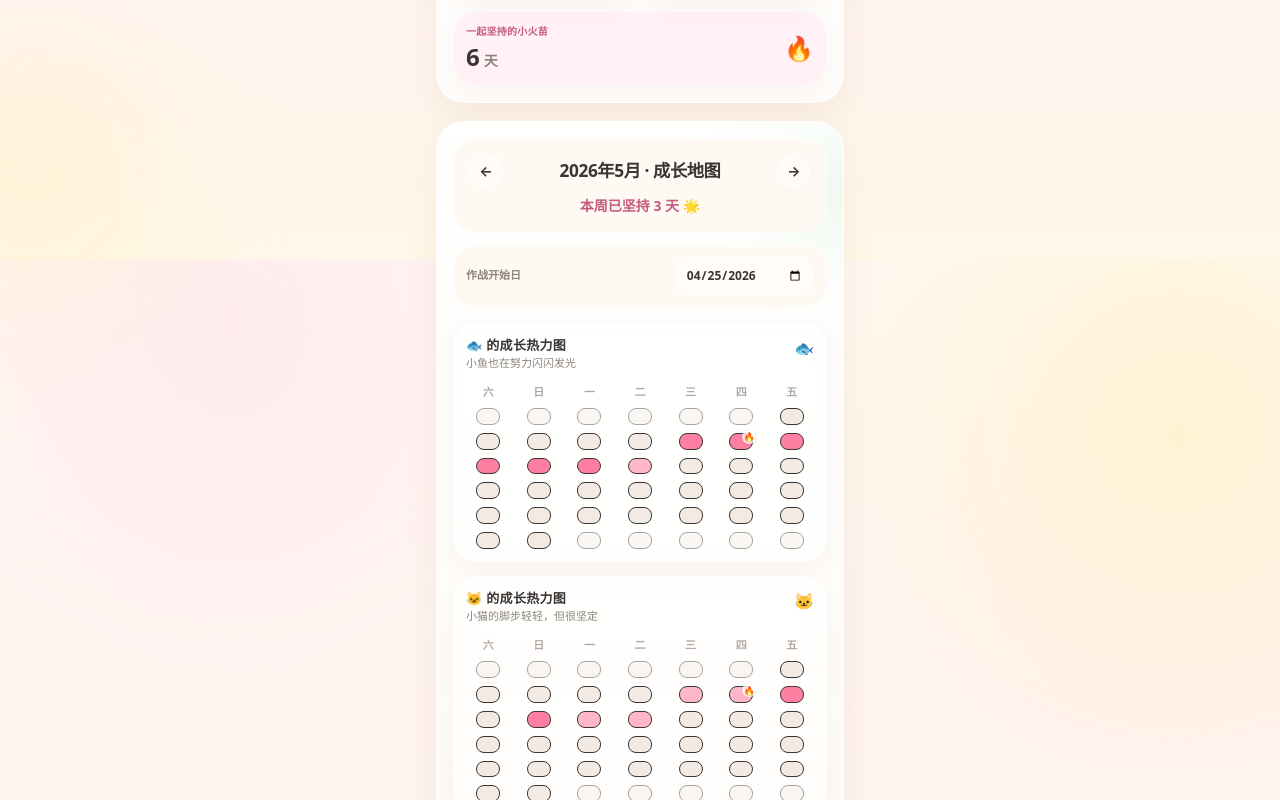
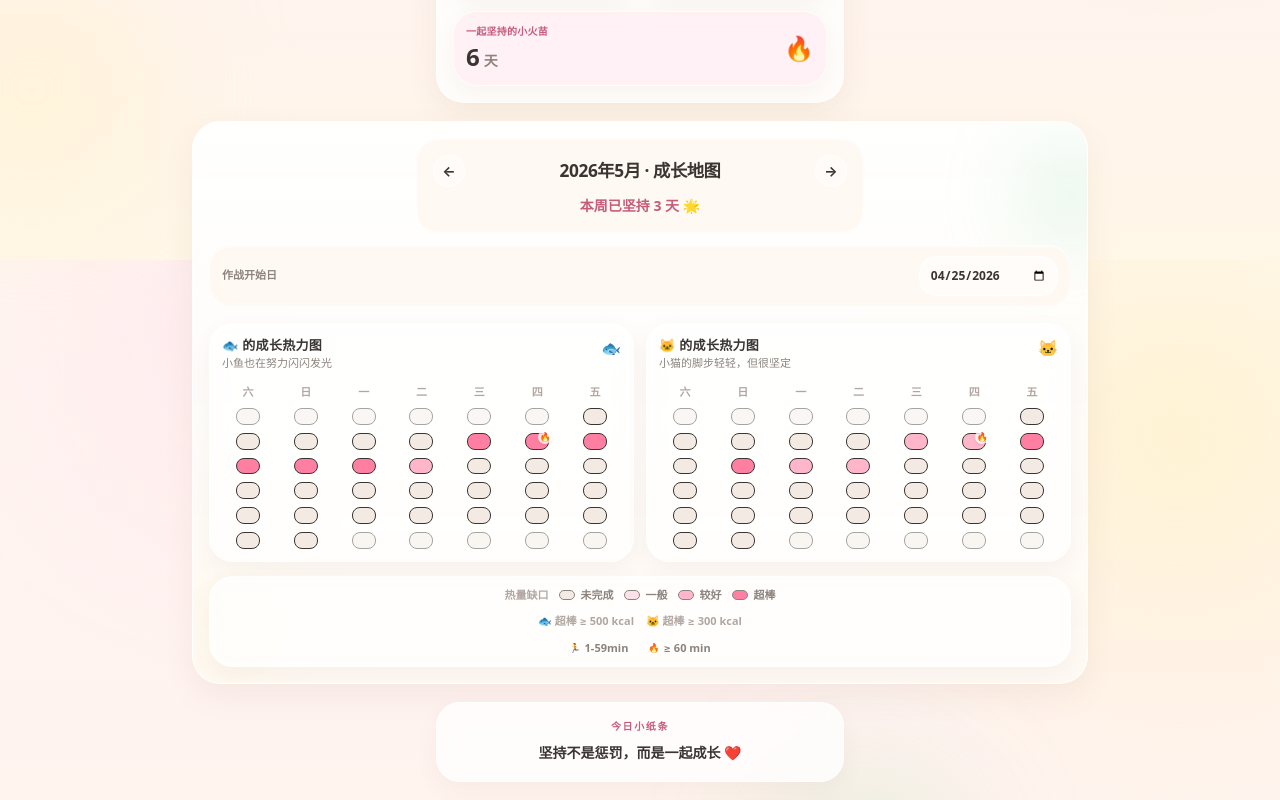
Before and after one commit to JIDAIN/couple_better_game, a Next.js app: page / in a window 1280 px wide. Shown: the part 540-1340 px from the top of the page. Built offline with nearby package versions, Linux system fonts and the light colour scheme.

Commit message:
style: make heatmaps responsive side by side

```diff
--- a/components/home/DualMonthlyHeatmaps.tsx
+++ b/components/home/DualMonthlyHeatmaps.tsx
@@ -92,7 +92,7 @@ export function DualMonthlyHeatmaps() {
 
   return (
     <section
-      className="ui-card-hero ui-card-main relative overflow-hidden sm:p-5"
+      className="ui-card-hero ui-card-main relative w-full overflow-hidden sm:p-5 md:w-[min(56rem,calc(100vw-2.5rem))] md:self-center"
       aria-label="当月成就"
     >
       <div
@@ -148,7 +148,7 @@ export function DualMonthlyHeatmaps() {
         </div>
       </div>
 
-      <div className="relative mt-4 space-y-3.5">
+      <div className="relative mt-4 grid grid-cols-1 gap-3 md:grid-cols-2">
         <PlayerHeatmap
           title="🐟 的成长热力图"
           subtitle="小鱼也在努力闪闪发光"
--- a/components/home/PlayerHeatmap.tsx
+++ b/components/home/PlayerHeatmap.tsx
@@ -46,7 +46,7 @@ export function PlayerHeatmap({
   const gridColumns = "repeat(7, minmax(0, 1fr))";
 
   return (
-    <div className="ui-card-soft ui-card-item sm:p-4">
+    <div className="ui-card-soft ui-card-item min-w-0 sm:p-4">
       <div className="flex items-start justify-between gap-2">
         <div>
           <h3 className="text-[13px] font-bold tracking-wide ui-text-main">
```
